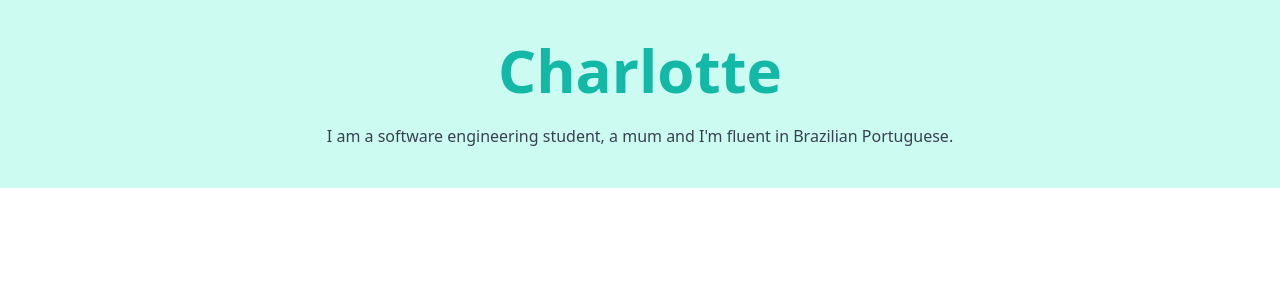
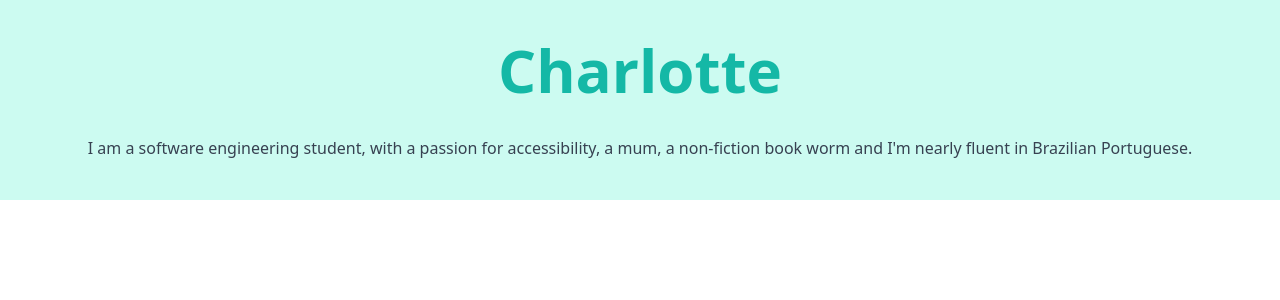
Before and after one commit to charbriggs/skillscityproject, a Next.js app: page / in a window 1280 px wide. Shown: the top 300 px of the page. Built offline with nearby package versions, Linux system fonts and the light colour scheme.

Commit message:
adjusted padding and margins on bio.

```diff
--- a/components/home/bio/index.js
+++ b/components/home/bio/index.js
@@ -1,7 +1,7 @@
 export default function Bio() {
     return (
-      <div className="text-center text-gray-700 pt-6">
-        I am a software engineering student, a mum and I'm fluent in Brazilian Portuguese.
+      <div className="text-center text-gray-700 pt-6 mx-5 mt-3">
+        I am a software engineering student, with a passion for accessibility, a mum, a non-fiction book worm and I'm nearly fluent in Brazilian Portuguese.
       </div>
     )
   }
```
